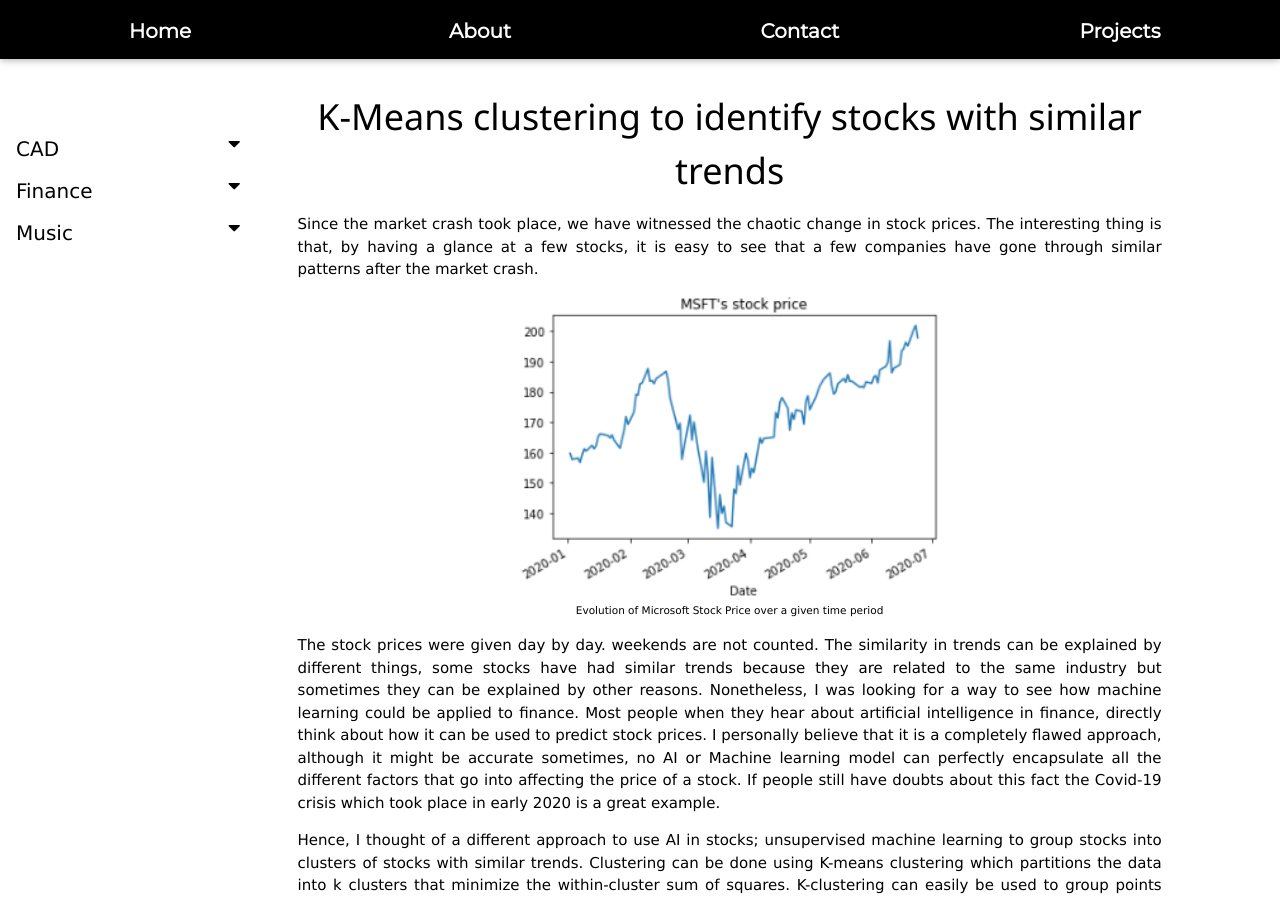
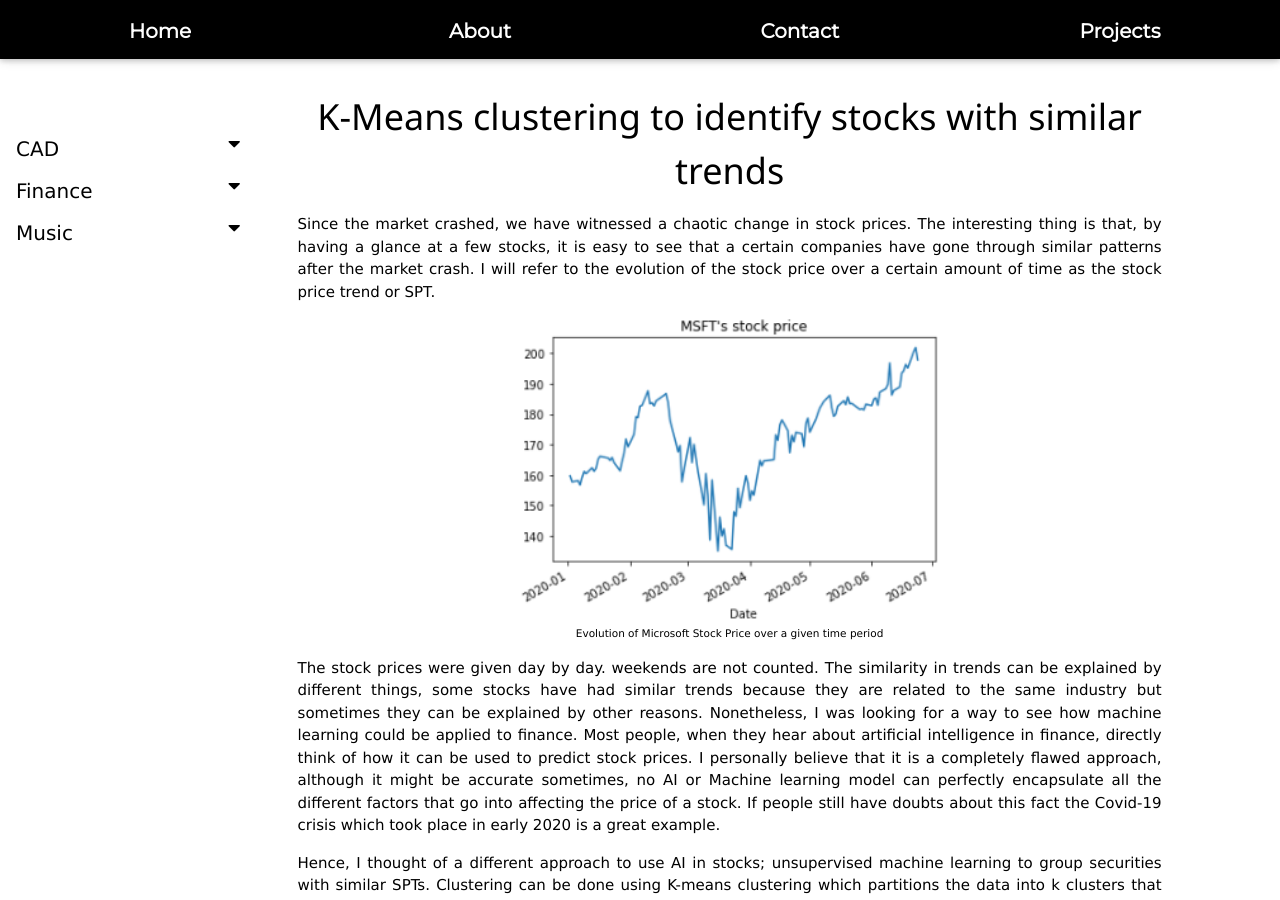
Before and after one commit to botengu/portfolio, a Jekyll site: the page built from _posts/2020-01-10-ClusterStocks.md, in a window 1280 px wide and 900 px high. Built offline with Jekyll 4.4.1, drawn with Linux system fonts in a browser that asks for light colours; nearby versions of some CDN libraries; library files that are not in the unit come from our copies; a script that is not in the unit is left out; some of the changed text lies outside the part shown.

Commit message:
6th commit

```diff
--- a/_posts/2020-01-10-ClusterStocks.md
+++ b/_posts/2020-01-10-ClusterStocks.md
@@ -9,7 +9,7 @@ permalink: "/finance/clusterStocks/"
 <div class="w3-row ">
     <h1 style="text-align:center">K-Means clustering to identify stocks with similar trends</h1>
     <p class = "justify">
-    Since the market crash took place, we have witnessed the chaotic change in stock prices. The interesting thing is that, by having a glance at a few stocks, it is easy to see that a few companies have gone through similar patterns after the market crash.
+    Since the market crashed, we have witnessed a chaotic change in stock prices. The interesting thing is that, by having a glance at a few stocks, it is easy to see that a certain companies have gone through similar patterns after the market crash. I will refer to the evolution of the stock price over a certain amount of time as the stock price trend or SPT.
     </p>
     <div class="w3-main w3-center" >
         <img src="/portfolio/assets/img/MSFT_price.PNG" width="50%" height="50%">
@@ -17,15 +17,15 @@ permalink: "/finance/clusterStocks/"
     </div>
     <p class = "justify">
     The stock prices were given day by day. weekends are not counted.
-    The similarity in trends can be explained by different things, some stocks have had similar trends because they are related to the same industry but sometimes they can be explained by other reasons. Nonetheless, I was looking for a way to see how machine learning could be applied to finance. Most people when they hear about artificial intelligence in finance, directly think about how it can be used to predict stock prices. I personally believe that it is a completely flawed approach, although it might be accurate sometimes, no AI or Machine learning model can perfectly encapsulate all the different factors that go into affecting the price of a stock. If people still have doubts about this fact the Covid-19 crisis which took place in early 2020 is a great example.</p>
-    <p class = "justify">Hence, I thought of a different approach to use AI in stocks; unsupervised machine learning to group stocks into clusters of stocks with similar trends. Clustering can be done using K-means clustering which partitions the data into k clusters that minimize the within-cluster sum of squares. K-clustering can easily be used to group points based on their proximity.
+    The similarity in trends can be explained by different things, some stocks have had similar trends because they are related to the same industry but sometimes they can be explained by other reasons. Nonetheless, I was looking for a way to see how machine learning could be applied to finance. Most people, when they hear about artificial intelligence in finance, directly think of how it can be used to predict stock prices. I personally believe that it is a completely flawed approach, although it might be accurate sometimes, no AI or Machine learning model can perfectly encapsulate all the different factors that go into affecting the price of a stock. If people still have doubts about this fact the Covid-19 crisis which took place in early 2020 is a great example.</p>
+    <p class = "justify">Hence, I thought of a different approach to use AI in stocks; unsupervised machine learning to group securities with similar SPTs. Clustering can be done using K-means clustering which partitions the data into k clusters that minimize the within-cluster sum of squares. K-clustering can easily be used to group points based on their proximity.
     The main conceptual challenge of such a project: how to represent the points. More specifically, how do we go from a trend to a point in n-dimension? </p>
         <div class="w3-main w3-center" >
         <img src="/portfolio/assets/img/PCAex.PNG" width="60%" height="60%">
         <figcaption>Illustration of PCA. The features are converted into a smaller number of new features.</figcaption>
     </div>
     <p class = "justify">
-    We go about this very challenge using a simple concept, The feasibility of the program relies on one simple concept, the stock price for each day can be seen as the value for a particular point or stock in a specific dimension. Hence, the evolution of a stock price over 20 days can be seen as a point with 20 coordinates in a 20-dimensional space. Clustering can happen in hyperspace however, for the sake of visualization, I had to reduce dimensionality. However, I could not simply take 3 features out of the 20 coordinates of every point. Considering only 3 features amongst the 20 features would only be like considering 3 days instead of the 20. Therefore, a more elaborate approach has to be taken. I need to transform a 20-dimensional features vector into a 3-dimensional features vector while retaining as most information as possible. PCA (principal component analysis) is the exact way to go about it. PCA is applied and we obtained the coordinates of stocks in 3-dimensional space.  Interestingly enough, clustering the stocks before and after PCA gives the exact same clusters (for an original dimensional space of about 20 days).
+    The feasibility of the program relies on one simple concept, the stock price for each day can be seen as the value for a particular point or stock in a specific dimension. Hence, a SPT over 20 days can be seen as a point with 20 coordinates in a 20-dimensional space. Clustering can happen in hyperspace however, for the sake of visualization, I had to reduce dimensionality. However, I could not simply take 3 features out of the 20 coordinates of every point. Considering only 3 features amongst the 20 features would only be like considering 3 days instead of the 20. Therefore, a more elaborate approach has to be taken. I needed to transform a 20-dimensional features vector into a 3-dimensional features vector while retaining as most information as possible. PCA (principal component analysis) is the exact way to go about it. PCA is applied and we obtained the coordinates of stocks in 3-dimensional space.  Interestingly enough, clustering the stocks before and after PCA gives the exact same clusters (for an original dimensional space of about 20 days).
     </p>
     <div class="w3-main w3-center" >
         <img src="/portfolio/assets/img/Stocksgif.gif" width="70%" height="70%">
```
Also changed, not shown: _posts/2020-07-04-metaballs.md (+3 -2 lines), _posts/2020-07-21-MovingStocks.md (+3 -3 lines), assets/img/Inside_vir.PNG (added), assets/img/MSFT_periods.PNG, assets/img/Virus_square.png.
